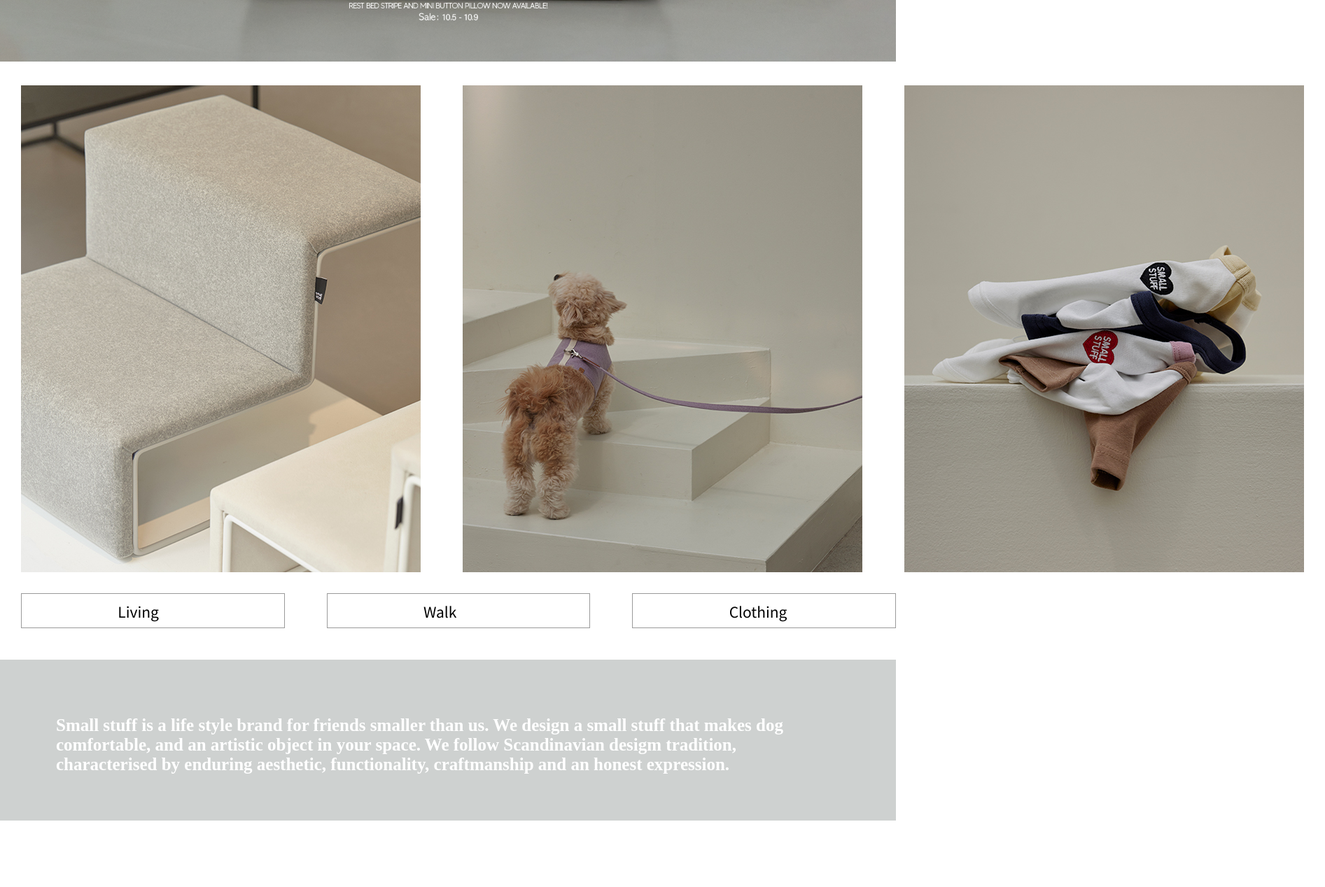
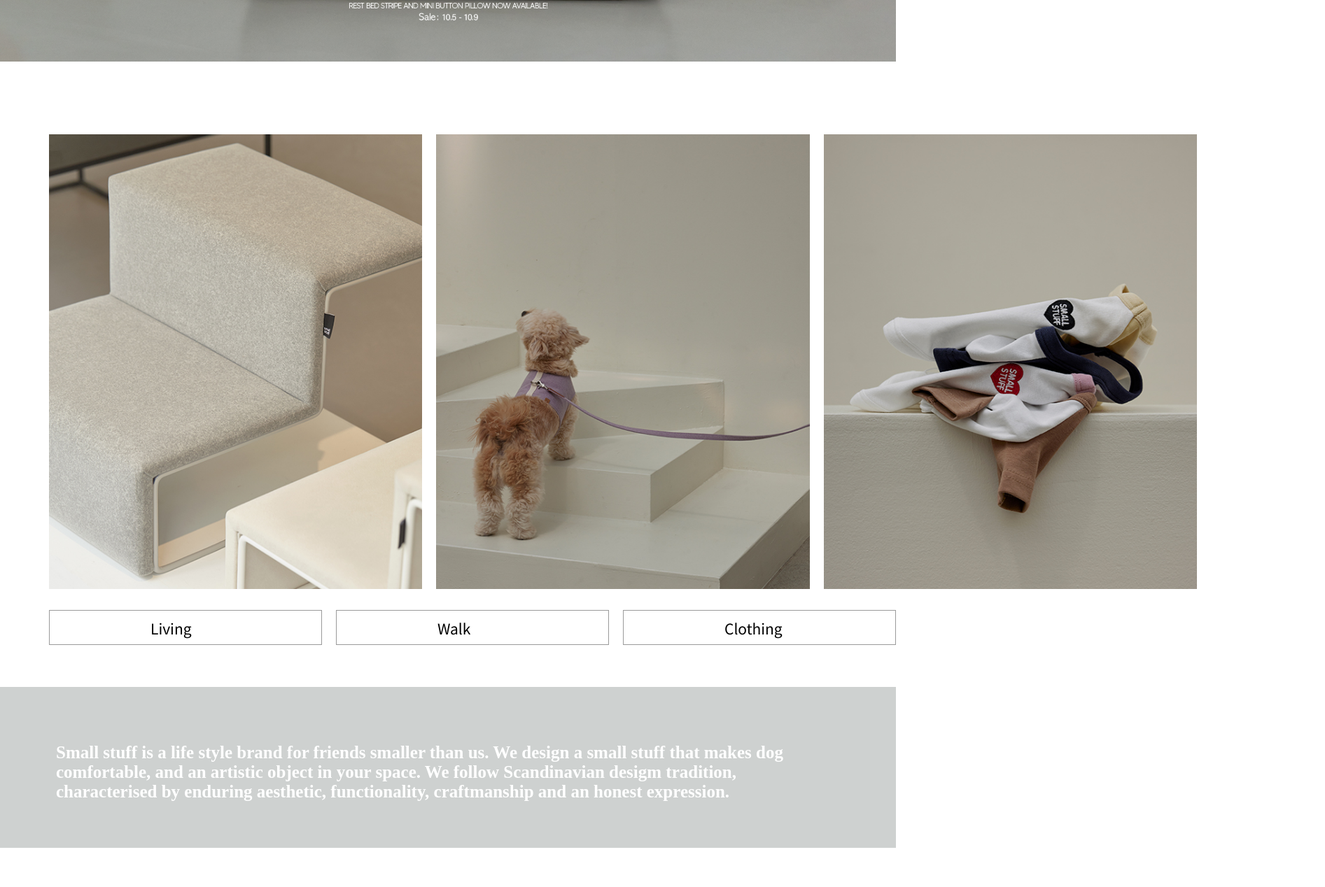
Before and after one commit to wan0706/project1, a plain HTML site: page 0924포트폴리오2/index.html in a window 1280 px wide. Shown: the part 632-1900 px from the top of the page at 70% size, 1893 px wide, since content can reach past the window. Drawn offline with nearby package versions, Linux system fonts and the light colour scheme; a web font is replaced by a local one.

Commit message:
Add files via upload

```diff
--- a/0924포트폴리오2/index.html
+++ b/0924포트폴리오2/index.html
@@ -120,21 +120,31 @@
 }
 
 .smallBox {
-
 display: flex;
-
+padding-left: 50px;
+/* border: 1px solid red; */
 }
 
-
-
+.smallBox img:hover {
+transform: translateY(-50px);
+}
 
 .smallBox img {
-            padding: 30px;
+width: 570px;
+height: 650px;
+margin-top: 100px;
+margin-left: 20px;
+transition: all 0.3s ease-out;
+
+cursor: pointer;
 }
 
 
 .smallp {
 display: flex;
+margin-top: 30px;
+padding-left: 40px;
+/* border: 2px solid royalblue; */
 }
 
 .smallp1 {
@@ -161,10 +171,9 @@
 }
 
 .smallp2 {
-            /* display: flex; */
-            margin-left: 60px;
     width: 570px;
 height: 50px;
+margin-left: 20px;
 font-size: 2.1rem;
 border: 1px solid #7c7c7cc4;
 }
@@ -185,10 +194,9 @@
 }
 
 .smallp3 {
-            /* display: flex; */
-            margin-left: 60px;
     width: 570px;
 height: 50px;
+margin-left: 20px;
 font-size: 2.1rem;
 border: 1px solid #7c7c7cc4;
 }
@@ -220,20 +228,26 @@
 .smallBox2 {
 width: 100%;
 height: 230px;
+margin-top: 60px;
 background-color: #CED1D0;
 /* opacity: 0.5; */
 color: #fff;
 font-size: 2.5rem;
 font-family: 'SF_HambakSnow';
 font-weight: 700;
+
+overflow: hidden;
+/* position: relative; */
 }
 
 .smallBox2 p {
 
 padding: 80px;
-            margin-top: 45px;
+/* margin-top: 45px; */
 justify-content: center;
 align-items: center;
+
+transition: top 0.3s ease;
 
 }
 
@@ -270,6 +284,7 @@
 .smallBox3 img {
 cursor: pointer;
 }
+
 
 
 .time {
@@ -549,6 +564,7 @@
 
 
 
+
 </script>
 
 
```
Lines whose indentation alone changed are shown as unchanged.
